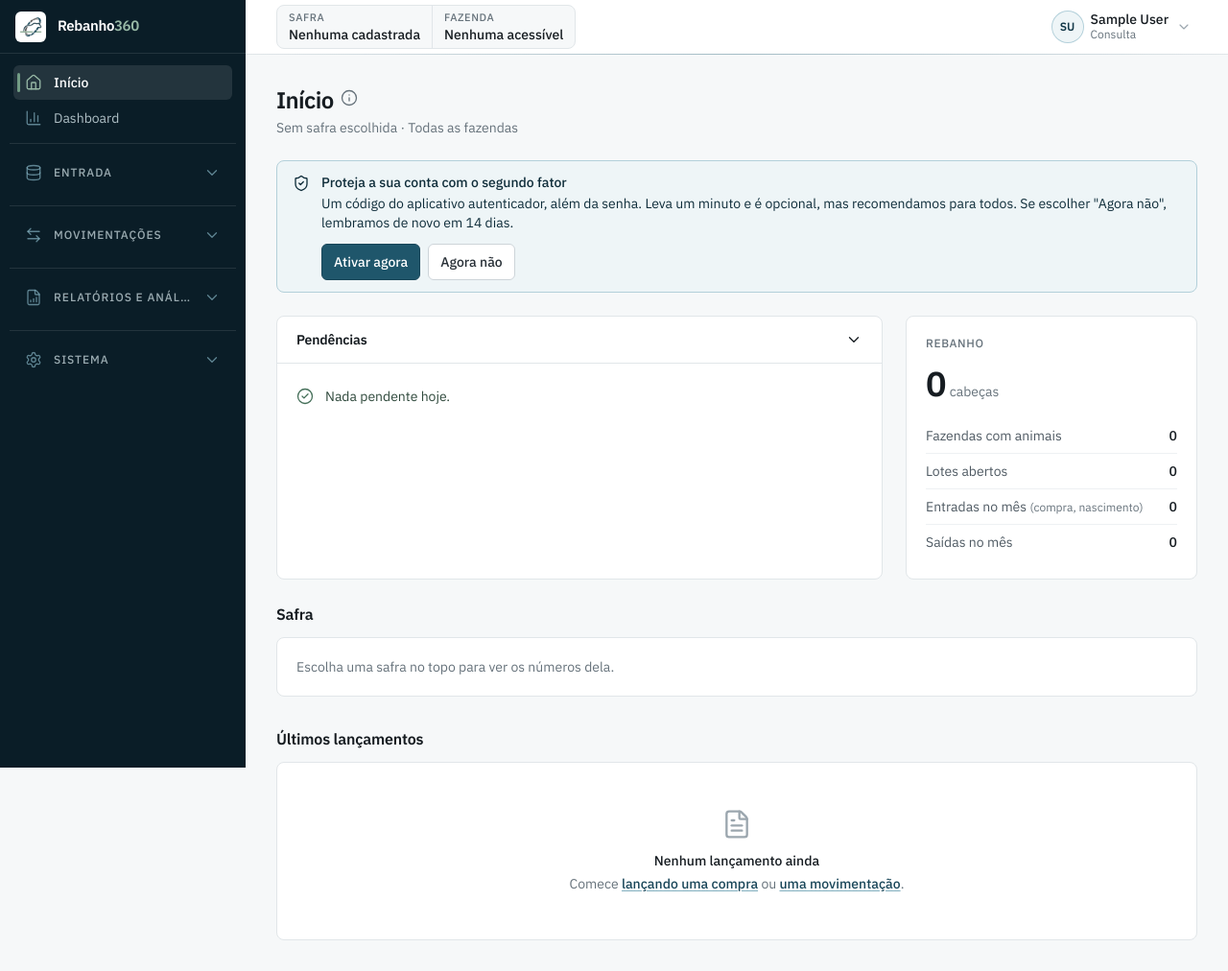
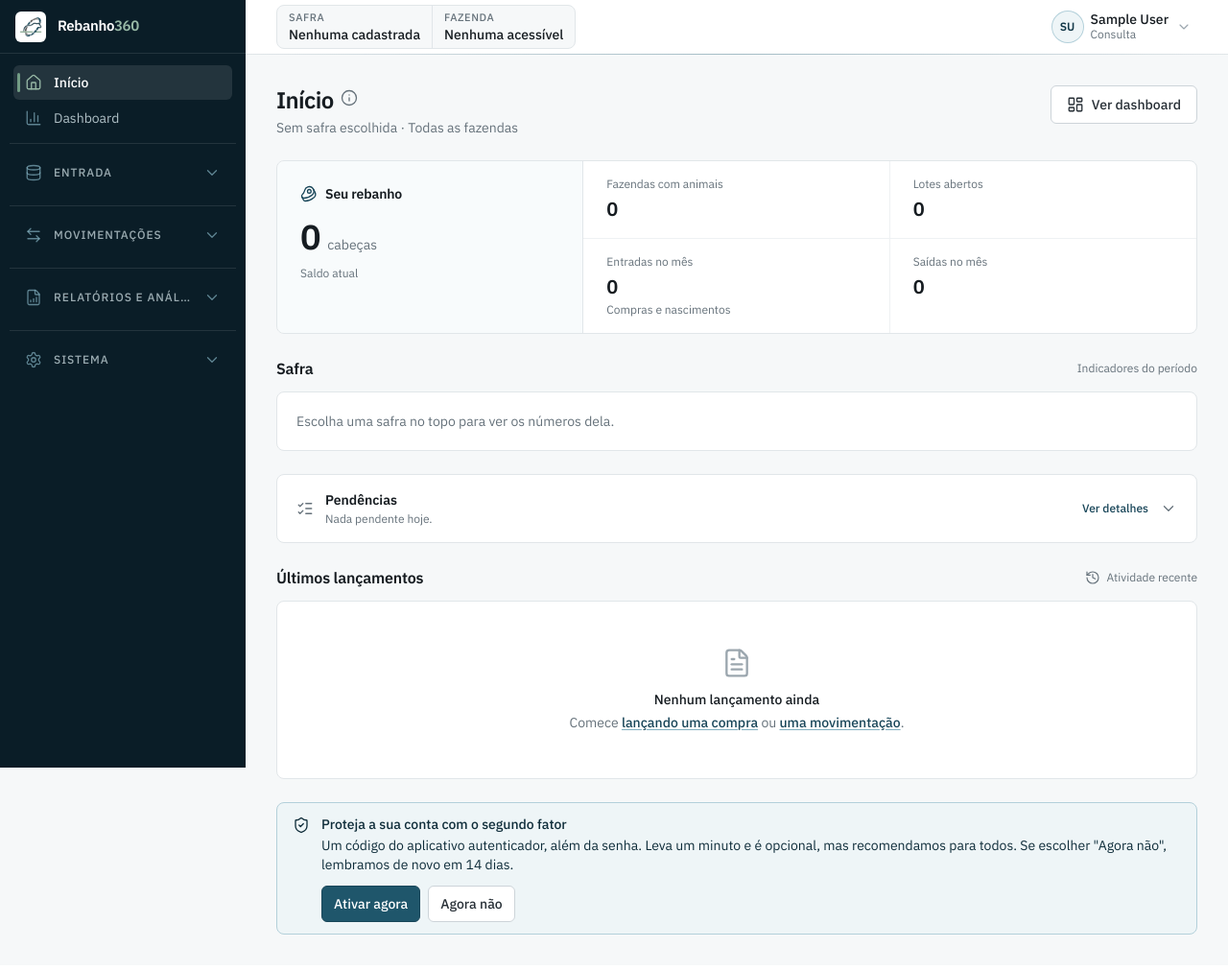
Before and after one commit to Frraz/rebanho360, a Django app: page / in a window 1280 px wide. Shown: the whole page at 96% size. After the commit the page ends 974 px from the top, so only its background shows below. Run offline with Django 5.2, Linux system fonts and the light colour scheme; the visitor is signed in with stand-in values (Sample User, id 1); data comes from the database, SQL or seed files in the repository; data that the repository does not hold is empty; style sheets or scripts are compiled from the project's sources; parts of the project's set-up code (start-up, migrations or seed data) failed here and were passed over; some libraries are stand-ins or nearby versions.

Commit message:
atualização

```diff
--- a/backend/apps/core/help_content.py
+++ b/backend/apps/core/help_content.py
@@ -954,13 +954,13 @@ AJUDA: dict[str, dict] = {
     "inicio": {
         "titulo": "Início",
         "resumo": [
-            "O painel responde à pergunta do dia: o que preciso fazer agora? As pendências vêm primeiro, depois o rebanho, os indicadores da safra e os últimos lançamentos.",
+            "O painel reúne o saldo do rebanho, os indicadores da safra e os últimos lançamentos. As pendências ficam em uma seção recolhível, abaixo dos indicadores.",
             "Segue a safra e a fazenda escolhidas no topo da tela.",
         ],
         "relacoes": [
             (
                 "Pendências",
-                "Cada uma é um link que leva direto ao que precisa de atenção.",
+                "Clique em Pendências para abrir ou recolher a lista. Cada item leva direto ao registro que precisa de atenção. A escolha de abrir ou recolher é lembrada para seu usuário neste navegador, quando o armazenamento local está disponível.",
             ),
             (
                 "Rebanho",
--- a/backend/apps/dashboards/views.py
+++ b/backend/apps/dashboards/views.py
@@ -22,8 +22,8 @@ from apps.dashboards.bi.escopo import Escopo
 
 
 class InicioView(LoginRequiredMixin, TemplateView):
-    """Tela inicial: responde "o que preciso fazer hoje?". Pendências em
-    primeiro lugar; indicador sem dado aparece como "—".
+    """Tela inicial: visão do rebanho e da safra, com pendências recolhíveis.
+    Indicador sem dado aparece como "—".
     Ver docs/ux/01-navegacao-e-ui.md#tela-inicial."""
 
     template_name = "dashboards/inicio.html"
--- a/backend/static/css/input.css
+++ b/backend/static/css/input.css
@@ -864,6 +864,90 @@
     font-variant-numeric: tabular-nums;
   }
 
+  /* Início: saldo e indicadores primeiro; revisão sob demanda. */
+  .inicio-section-heading {
+    @apply mb-3 flex flex-wrap items-center justify-between gap-x-4 gap-y-1;
+  }
+  .inicio-rebanho {
+    @apply grid overflow-hidden rounded-lg border border-gray-200 bg-surface md:grid-cols-3;
+  }
+  .inicio-rebanho-total {
+    @apply min-w-0 border-b border-gray-200 bg-brand-50/40 p-5 sm:p-6 md:border-b-0 md:border-r;
+  }
+  .inicio-rebanho-value {
+    @apply mt-3 break-words text-4xl font-semibold leading-tight tracking-tight text-gray-900;
+    font-variant-numeric: tabular-nums;
+  }
+  .inicio-rebanho-value > span {
+    @apply text-sm font-normal tracking-normal text-gray-500;
+  }
+  .inicio-rebanho-dados {
+    @apply grid grid-cols-2 md:col-span-2;
+  }
+  .inicio-rebanho-dados > div {
+    @apply min-w-0 px-5 py-4 sm:px-6;
+  }
+  .inicio-rebanho-dados > div:nth-child(odd) {
+    @apply border-r border-gray-100;
+  }
+  .inicio-rebanho-dados > div:nth-child(-n+2) {
+    @apply border-b border-gray-100;
+  }
+  .inicio-rebanho-dados dt {
+    @apply text-xs text-gray-500;
+  }
+  .inicio-rebanho-dados dd {
+    @apply mt-1 text-xl font-semibold text-gray-900;
+    font-variant-numeric: tabular-nums;
+  }
+  .inicio-rebanho-dados dd.inicio-rebanho-note {
+    @apply mt-0.5 text-xs font-normal text-gray-500;
+  }
+  .inicio-safra {
+    @apply grid grid-cols-2 md:grid-cols-3 xl:grid-cols-5;
+  }
+  .inicio-safra .stat {
+    @apply min-w-0;
+  }
+  .inicio-safra .stat:last-child {
+    @apply col-span-2 md:col-span-1;
+  }
+  .inicio-safra .stat-value {
+    @apply whitespace-normal break-words text-base sm:text-xl;
+    overflow-wrap: anywhere;
+  }
+  .inicio-pendencias-summary {
+    @apply flex min-h-touch cursor-pointer list-none items-center gap-3 px-4 py-4 transition-colors hover:bg-gray-50 sm:px-5;
+  }
+  .inicio-pendencias-summary::-webkit-details-marker {
+    display: none;
+  }
+  .inicio-pendencias :is(summary, a):focus-visible {
+    @apply ring-inset ring-offset-0;
+  }
+  .inicio-pendencias-count {
+    @apply shrink-0 rounded bg-gray-100 px-2 py-1 text-xs font-medium text-gray-600;
+    font-variant-numeric: tabular-nums;
+  }
+  .inicio-pendencias-action {
+    @apply hidden shrink-0 text-xs font-medium text-brand-700 sm:inline;
+  }
+  .inicio-pendencias-ocultar {
+    display: none;
+  }
+  .inicio-pendencias[open] .inicio-pendencias-ver {
+    display: none;
+  }
+  .inicio-pendencias[open] .inicio-pendencias-ocultar {
+    display: inline;
+  }
+  .inicio-pendencias-chevron {
+    transition: transform 150ms ease;
+  }
+  .inicio-pendencias[open] .inicio-pendencias-chevron {
+    transform: rotate(180deg);
+  }
+
   /* ---------- Controle segmentado (filtro por link) ---------- */
   .seg {
     @apply inline-flex flex-wrap gap-0.5 rounded-md border border-gray-200 bg-gray-50 p-0.5 text-sm;
--- /dev/null
+++ b/backend/static/js/inicio.js
@@ -0,0 +1,15 @@
+/* Preferência visual por usuário, neste navegador. O details continua
+   funcionando por teclado e mesmo sem JavaScript ou armazenamento local. */
+(function () {
+  const painel = document.querySelector("[data-pendencias-usuario]");
+  if (!painel) return;
+  const chave = "rebanho360:inicio:pendencias:" + painel.dataset.pendenciasUsuario;
+  try {
+    painel.open = localStorage.getItem(chave) === "aberto";
+  } catch (_) { /* Armazenamento indisponível: mantém o padrão recolhido. */ }
+  painel.addEventListener("toggle", function () {
+    try {
+      localStorage.setItem(chave, painel.open ? "aberto" : "fechado");
+    } catch (_) { /* A interação nativa independe de armazenamento. */ }
+  });
+})();
--- a/backend/templates/dashboards/inicio.html
+++ b/backend/templates/dashboards/inicio.html
@@ -1,6 +1,9 @@
 {% extends "base.html" %}
-{% load core_tags %}
+{% load static core_tags %}
 {% block title %}Início · Rebanho360{% endblock %}
+{% block extra_head %}
+<script src="{% static 'js/inicio.js' %}" defer></script>
+{% endblock %}
 {% block content %}
 <header class="page-header">
   <div>
@@ -10,35 +13,60 @@
     </div>
     <p class="page-subtitle">{% if season %}Safra {{ season.name }}{% else %}Sem safra escolhida{% endif %} · {% if farm %}{{ farm.name }}{% else %}Todas as fazendas{% endif %}</p>
   </div>
+  <a href="{% url 'dashboards:dashboard' %}" class="btn-secondary">{% icon "layout-dashboard" %} Ver dashboard</a>
 </header>
 
-{% if sugerir_segundo_fator %}
-{# Recomendação, não exigência: "Agora não" a esconde por 14 dias (no usuário, não no navegador). #}
-<div class="alert-info mb-6" role="note">
-  {% icon "shield-check" %}
-  <div class="flex-1">
-    <p class="font-medium">Proteja a sua conta com o segundo fator</p>
-    <p class="mt-0.5 text-sm">Um código do aplicativo autenticador, além da senha. Leva um minuto e é opcional, mas recomendamos para todos. Se escolher "Agora não", lembramos de novo em 14 dias.</p>
-    <div class="mt-3 flex flex-wrap gap-2">
-      <a href="{% url 'accounts:2fa_configurar' %}" class="btn-primary btn-sm">Ativar agora</a>
-      <form method="post" action="{% url 'accounts:2fa_adiar_lembrete' %}">
-        {% csrf_token %}
-        <input type="hidden" name="next" value="{{ request.get_full_path }}">
-        <button type="submit" class="btn-secondary btn-sm">Agora não</button>
-      </form>
+<section class="inicio-rebanho" aria-labelledby="titulo-rebanho">
+  <div class="inicio-rebanho-total">
+    <div class="flex items-center gap-2 text-brand-700">
+      {% icon "beef" %}
+      <h2 id="titulo-rebanho" class="text-sm font-semibold">Seu rebanho</h2>
     </div>
+    <p class="inicio-rebanho-value">{{ rebanho.cabecas|numero:0 }} <span>cabeças</span></p>
+    <p class="mt-2 text-xs text-gray-500">Saldo atual{% if farm %} · {{ farm.name }}{% endif %}</p>
   </div>
+  <dl class="inicio-rebanho-dados">
+    <div><dt>Fazendas com animais</dt><dd>{{ rebanho.fazendas|numero:0 }}</dd></div>
+    <div><dt>Lotes abertos</dt><dd>{{ rebanho.lotes_abertos|numero:0 }}</dd></div>
+    <div><dt>Entradas no mês</dt><dd>{{ rebanho.entradas_do_mes|numero:0 }}</dd><dd class="inicio-rebanho-note">Compras e nascimentos</dd></div>
+    <div><dt>Saídas no mês</dt><dd>{{ rebanho.saidas_do_mes|numero:0 }}</dd></div>
+  </dl>
+</section>
+
+<section class="mt-6" aria-labelledby="titulo-safra">
+  <div class="inicio-section-heading">
+    <h2 id="titulo-safra" class="text-base font-semibold">Safra{% if season %} {{ season.name }}{% endif %}</h2>
+    <span class="text-xs text-gray-500">Indicadores do período</span>
   </div>
+  {% if safra %}
+  <dl class="stats inicio-safra">
+    <div class="stat"><dt class="stat-label">Comprado</dt><dd class="stat-value">{{ safra.comprado_valor|brl }}</dd><dd class="stat-note">{{ safra.comprado_cabecas|numero:0 }} cabeças</dd></div>
+    <div class="stat"><dt class="stat-label">Vendido</dt><dd class="stat-value">{{ safra.vendido_valor|brl }}</dd><dd class="stat-note">{{ safra.vendido_cabecas|numero:0 }} cabeças</dd></div>
+    <div class="stat"><dt class="stat-label">Custos</dt><dd class="stat-value">{{ safra.custos|brl }}</dd><dd class="stat-note">Fora a compra de animais</dd></div>
+    <div class="stat"><dt class="stat-label">Custo/cabeça</dt><dd class="stat-value">{{ safra.custo_por_cabeca|brl }}</dd><dd class="stat-note">Custos ÷ rebanho atual</dd></div>
+    <div class="stat"><dt class="stat-label">Custo/@ (lotes encerrados)</dt><dd class="stat-value">{{ safra.custo_por_arroba|brl }}</dd><dd class="stat-note">Por arroba vendida</dd></div>
+  </dl>
+  {% if safra.custo_por_arroba is None and safra.motivo_custo_por_arroba %}
+  <p class="mt-2 flex items-start gap-2 text-xs text-gray-500">{% icon "info" "icon-sm mt-px" %} Custo/@ indisponível: {{ safra.motivo_custo_por_arroba }}.</p>
   {% endif %}
+  {% else %}
+  <div class="card text-sm text-gray-500">Escolha uma safra no topo para ver os números dela.</div>
+  {% endif %}
+</section>
 
-<div class="grid gap-6 lg:grid-cols-12">
-  <!-- Pendências primeiro: "o que preciso fazer hoje?" -->
-  <details open class="card-flush lg:col-span-8" aria-labelledby="titulo-pendencias">
-    <summary class="flex min-h-touch cursor-pointer items-center justify-between border-b border-gray-200 px-5 py-3.5">
-      <h2 id="titulo-pendencias" class="card-title">Pendências</h2>
-      {% if pendencias %}<span class="badge-pendencia">{{ pendencias|length }} para revisar</span>{% endif %}
-      {% icon "chevron-down" %}
+<div class="my-6">
+  <details class="card-flush inicio-pendencias" data-pendencias-usuario="{{ user.pk }}" aria-labelledby="titulo-pendencias">
+    <summary class="inicio-pendencias-summary">
+      {% icon "list-checks" "shrink-0 text-gray-500" %}
+      <span class="min-w-0 flex-1">
+        <span id="titulo-pendencias" class="block text-sm font-semibold text-gray-900">Pendências</span>
+        <span class="mt-0.5 block text-xs text-gray-500">{% if pendencias %}Revise os registros que precisam de atenção.{% else %}Nada pendente hoje.{% endif %}</span>
+      </span>
+      {% if pendencias %}<span class="inicio-pendencias-count">{{ pendencias|length }} categoria{{ pendencias|length|pluralize:"s" }}</span>{% endif %}
+      <span class="inicio-pendencias-action"><span class="inicio-pendencias-ver">Ver detalhes</span><span class="inicio-pendencias-ocultar">Recolher</span></span>
+      {% icon "chevron-down" "inicio-pendencias-chevron shrink-0 text-gray-500" %}
     </summary>
+    <div class="border-t border-gray-200">
       {% if pendencias %}
       <ul class="divide-y divide-gray-100">
         {% for p in pendencias %}
@@ -57,40 +85,15 @@
       {% else %}
       <p class="flex items-center gap-3 px-5 py-6 text-sm text-sage-800">{% icon "circle-check" "text-sage-600" %} Nada pendente hoje.</p>
       {% endif %}
+    </div>
   </details>
-
-  <section class="card lg:col-span-4" aria-labelledby="titulo-rebanho">
-    <h2 id="titulo-rebanho" class="eyebrow">Rebanho</h2>
-    <p class="stat-value mt-2 text-4xl">{{ rebanho.cabecas|numero:0 }}<small>cabeças</small></p>
-    <dl class="dl mt-4">
-      <div><dt>Fazendas com animais</dt><dd>{{ rebanho.fazendas }}</dd></div>
-      <div><dt>Lotes abertos</dt><dd>{{ rebanho.lotes_abertos }}</dd></div>
-      <div><dt>Entradas no mês <span class="text-xs font-normal text-gray-500">(compra, nascimento)</span></dt><dd>{{ rebanho.entradas_do_mes }}</dd></div>
-      <div><dt>Saídas no mês</dt><dd>{{ rebanho.saidas_do_mes }}</dd></div>
-    </dl>
-  </section>
 </div>
 
-<section class="mt-6" aria-labelledby="titulo-safra">
-  <h2 id="titulo-safra" class="section-title">Safra{% if season %} {{ season.name }}{% endif %}</h2>
-  {% if safra %}
-  <dl class="stats lg:grid-cols-5">
-    <div class="stat"><dt class="stat-label">Comprado</dt><dd class="stat-value">{{ safra.comprado_valor|brl }}</dd><dd class="stat-note">{{ safra.comprado_cabecas|numero:0 }} cabeças</dd></div>
-    <div class="stat"><dt class="stat-label">Vendido</dt><dd class="stat-value">{{ safra.vendido_valor|brl }}</dd><dd class="stat-note">{{ safra.vendido_cabecas|numero:0 }} cabeças</dd></div>
-    <div class="stat"><dt class="stat-label">Custos</dt><dd class="stat-value">{{ safra.custos|brl }}</dd><dd class="stat-note">Fora a compra de animais</dd></div>
-    <div class="stat"><dt class="stat-label">Custo/cabeça</dt><dd class="stat-value">{{ safra.custo_por_cabeca|brl }}</dd><dd class="stat-note">Custos ÷ rebanho atual</dd></div>
-    <div class="stat col-span-2 lg:col-span-1"><dt class="stat-label">Custo/@ (lotes encerrados)</dt><dd class="stat-value">{{ safra.custo_por_arroba|brl }}</dd><dd class="stat-note">Por arroba vendida</dd></div>
-  </dl>
-  {% if safra.custo_por_arroba is None and safra.motivo_custo_por_arroba %}
-  <p class="mt-2 flex items-start gap-2 text-xs text-gray-500">{% icon "info" "icon-sm mt-px" %} Custo/@ indisponível: {{ safra.motivo_custo_por_arroba }}.</p>
-  {% endif %}
-  {% else %}
-  <div class="card text-sm text-gray-500">Escolha uma safra no topo para ver os números dela.</div>
-  {% endif %}
-</section>
-
-<section class="mt-8" aria-labelledby="titulo-ultimos">
-  <h2 id="titulo-ultimos" class="section-title">Últimos lançamentos</h2>
+<section aria-labelledby="titulo-ultimos">
+  <div class="inicio-section-heading">
+    <h2 id="titulo-ultimos" class="text-base font-semibold">Últimos lançamentos</h2>
+    <span class="flex items-center gap-1.5 text-xs text-gray-500">{% icon "history" "icon-sm" %} Atividade recente</span>
+  </div>
   {% if lancamentos %}
   <div class="table-wrap">
     <table class="table table-stack">
@@ -101,7 +104,7 @@
         {% for l in lancamentos %}
         <tr class="is-link">
           <td data-label="Data" class="nowrap muted">{{ l.data|date:"d/m/Y" }}</td>
-          <td data-label="Tipo">{{ l.tipo }}</td>
+          <td data-label="Tipo"><span class="inline-flex rounded bg-gray-100 px-2 py-1 text-xs font-medium text-gray-700">{{ l.tipo }}</span></td>
           <td data-label="Registro" class="cell-title"><a href="{{ l.url }}" class="row-link code">{{ l.codigo }}</a></td>
           <td data-label="Resumo">{{ l.resumo }}</td>
           <td data-label="Por" class="muted">{{ l.quem }}</td>
@@ -120,4 +123,24 @@
   </div>
   {% endif %}
 </section>
+
+{% if sugerir_segundo_fator %}
+{# Recomendação, não exigência: "Agora não" a esconde por 14 dias (no usuário, não no navegador). #}
+<div class="alert-info mt-6" role="note">
+  {% icon "shield-check" %}
+  <div class="flex-1">
+    <p class="font-medium">Proteja a sua conta com o segundo fator</p>
+    <p class="mt-0.5 text-sm">Um código do aplicativo autenticador, além da senha. Leva um minuto e é opcional, mas recomendamos para todos. Se escolher "Agora não", lembramos de novo em 14 dias.</p>
+    <div class="mt-3 flex flex-wrap gap-2">
+      <a href="{% url 'accounts:2fa_configurar' %}" class="btn-primary btn-sm">Ativar agora</a>
+      <form method="post" action="{% url 'accounts:2fa_adiar_lembrete' %}">
+        {% csrf_token %}
+        <input type="hidden" name="next" value="{{ request.get_full_path }}">
+        <button type="submit" class="btn-secondary btn-sm">Agora não</button>
+      </form>
+    </div>
+  </div>
+</div>
+{% endif %}
+
 {% endblock %}
```
Also changed, not shown: backend/apps/dashboards/tests/test_dashboard.py (+23 -4 lines), docs/ux/01-navegacao-e-ui.md (+2 -2 lines), docs/ux/02-design-system.md (+1 -1 lines). Lines whose indentation alone changed are shown as unchanged.
